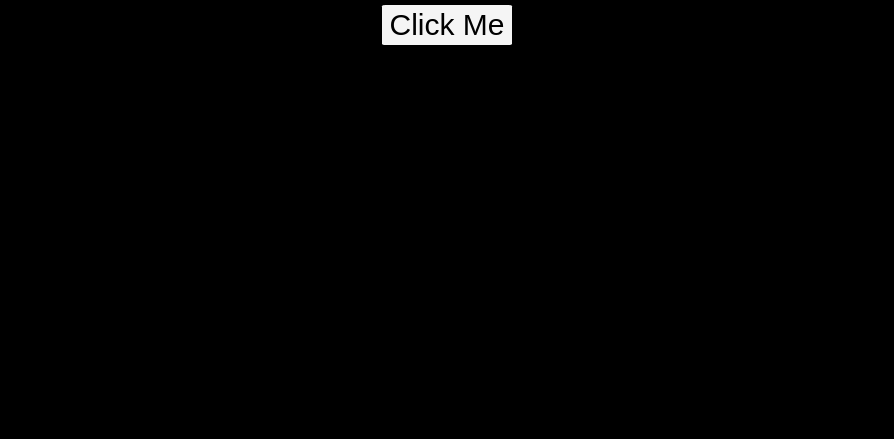
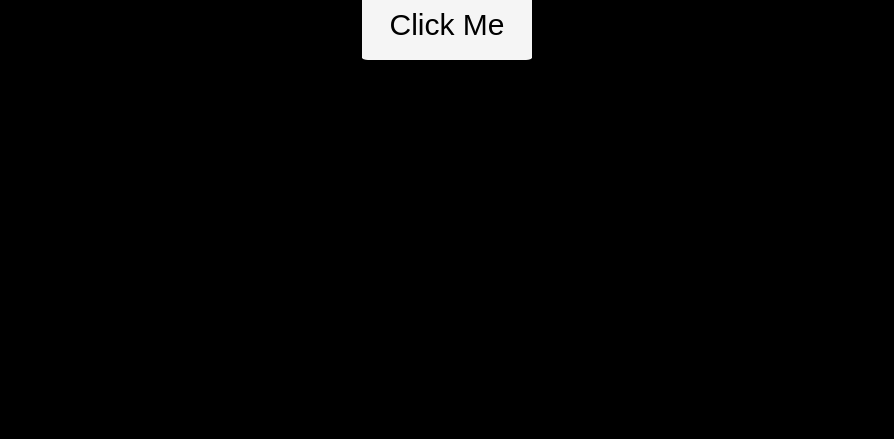
Before and after one commit to Jigs-stack/flower-style, a plain HTML site: page index.html in a window 1280 px wide. Shown: the part 361-800 px from the top of the page, without its empty margins (193-1087 px from the left). Drawn offline with nearby package versions, Linux system fonts and the light colour scheme.

Commit message:
Update style.css

```diff
--- a/style.css
+++ b/style.css
@@ -56,14 +56,14 @@ body {
 
 .another-message{
   position: absolute;
-  top: 160px; /* Adjust as needed */
+  top: 250px; /* Adjust as needed */
   left: 50%; /* Center horizontally */
   transform: translateX(-50%);
   text-align: center;
   width: 80%; /* Adjust width as needed */
   max-width: 600px; /* Example maximum width */
   background-color: rgba(255, 255, 255, 0.8); /* Example background color */
-  padding: 20px;
+  padding: 50px;
   border-radius: 8px;
   box-shadow: 0 0 10px rgba(0, 0, 0, 0.1); /* Example box shadow */
   z-index: 10p;
@@ -72,9 +72,9 @@ body {
 }
 #action-button {
   margin-top: 20px; /* Adjust this value as needed to control the spacing */
-  width: 130px;      /* Set the width of the button */
-  height: 40px;     /* Set the height of the button */
-  border-radius: 3%; /* Make the button round */
+  width: 170px;      /* Set the width of the button */
+  height: 70px;     /* Set the height of the button */
+  border-radius: 3.5%; /* Make the button round */
   border: purple;     /* Optional: remove border */
   background-color: whitesmoke; /* Set your desired background color */
   color: black;     /* Set the text color */
```
